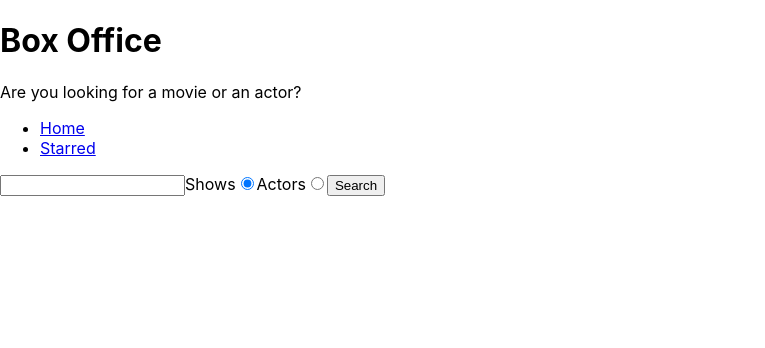
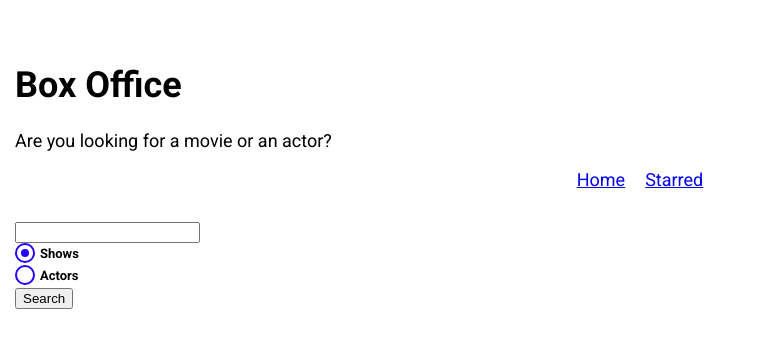
Before and after one commit to Rizwankhxn/box-office-app, a React (Create React App) app: page / in a window 1280 px wide. Shown: the top 348 px of the page, without its empty margins (0-765 px from the left). Built offline with nearby package versions, Linux system fonts and the light colour scheme.

Commit message:
installed styled components.Create global theme with sc.created custom radio. used NavLink from react-router to style active link

```diff
--- a/package.json
+++ b/package.json
@@ -8,6 +8,7 @@
     "react-dom": "^18.2.0",
     "react-router-dom": "^6.11.2",
     "react-scripts": "5.0.1",
+    "styled-components": "^6.0.0-rc.3",
     "web-vitals": "^2.1.4",
     "workbox-background-sync": "^6.6.0",
     "workbox-broadcast-update": "^6.6.0",
--- a/public/index.html
+++ b/public/index.html
@@ -5,7 +5,10 @@
     <link rel="icon" href="%PUBLIC_URL%/favicon.ico" />
     <meta name="viewport" content="width=device-width, initial-scale=1" />
     <meta name="theme-color" content="#000000" />
-    <meta name="description" content="Web site created using create-react-app" />
+    <meta
+      name="description"
+      content="Web site created using create-react-app"
+    />
     <link rel="apple-touch-icon" href="%PUBLIC_URL%/logo192.png" />
     <!--
       manifest.json provides metadata used when your web app is installed on a
@@ -21,7 +24,11 @@
       work correctly both with client-side routing and a non-root public URL.
       Learn how to configure a non-root public URL by running `npm run build`.
     -->
-    <title>React App</title>
+    <link
+      href="https://fonts.googleapis.com/css?family=Roboto:300,400,700,&display=swap"
+      rel="stylesheet"
+    />
+    <title>Box Office</title>
   </head>
   <body>
     <noscript>You need to enable JavaScript to run this app.</noscript>
--- a/src/App.jsx
+++ b/src/App.jsx
@@ -4,11 +4,14 @@
 import MainLayout from './components/MainLayout';
 import Show from './pages/Show';
 import { QueryClient, QueryClientProvider } from '@tanstack/react-query';
+import { GlobalTheme } from './theme';
 
 const queryClient = new QueryClient();
+
 function App() {
   return (
     <QueryClientProvider client={queryClient}>
+      <GlobalTheme>
         <BrowserRouter>
           <Routes>
             <Route element={<MainLayout />}>
@@ -19,21 +22,9 @@
             <Route path="/show/:showId" element={<Show />} />
 
             <Route path="*" element={<div>Not found</div>} />
-          {/* <Route path="/" element={<App />}>
-      <Route index element={<Home />} />
-      <Route path="teams" element={<Teams />}>
-        <Route path=":teamId" element={<Team />} />
-        <Route path="new" element={<NewTeamForm />} />
-        <Route index element={<LeagueStandings />} />
-      </Route>
-    </Route>
-    <Route element={<PageLayout />}>
-      <Route path="/privacy" element={<Privacy />} />
-      <Route path="/tos" element={<Tos />} />
-    </Route>
-    <Route path="contact-us" element={<Contact />} /> */}
           </Routes>
         </BrowserRouter>
+      </GlobalTheme>
     </QueryClientProvider>
   );
 }
--- /dev/null
+++ b/src/components/CustomRadio.jsx
@@ -0,0 +1,59 @@
+import styled from 'styled-components';
+
+const CustomRadio = ({ label, ...inputProps }) => {
+  return (
+    <StyledRadio>
+      {label}
+      <input {...inputProps} type="radio" />
+      <span />
+    </StyledRadio>
+  );
+};
+
+export default CustomRadio;
+
+const StyledRadio = styled.label`
+  display: block;
+  position: relative;
+  padding-left: 25px;
+  cursor: pointer;
+  font-size: 13px;
+  user-select: none;
+  font-weight: 700;
+  line-height: 1.65;
+  input {
+    position: absolute;
+    opacity: 0;
+    cursor: pointer;
+  }
+  span {
+    position: absolute;
+    top: 0;
+    left: 0;
+    height: 16px;
+    width: 16px;
+    background-color: #fff;
+    border: 2px solid ${({ theme }) => theme.mainColors.blue};
+    border-radius: 50%;
+  }
+  input:checked ~ span {
+    background-color: #fff;
+    border: 2px solid ${({ theme }) => theme.mainColors.blue};
+  }
+  span:after {
+    content: '';
+    position: absolute;
+    display: none;
+  }
+  input:checked ~ span:after {
+    display: block;
+  }
+  span:after {
+    top: 4px;
+    left: 4px;
+    width: 8px;
+    height: 8px;
+    border-radius: 50%;
+    background: ${({ theme }) => theme.mainColors.blue};
+  }
+`;
--- a/src/components/Navs.jsx
+++ b/src/components/Navs.jsx
@@ -1,5 +1,5 @@
-import { Link } from 'react-router-dom';
-
+import { NavLink } from 'react-router-dom';
+import styled from 'styled-components';
 const LINKS = [
   {
     text: 'Home',
@@ -14,14 +14,56 @@
 const Navs = () => {
   return (
     <div>
-      <ul>
+      <NavList>
         {LINKS.map(item => (
           <li key={item.to}>
-            <Link to={item.to}>{item.text}</Link>
+            <NavLink to={item.to}>{item.text}</NavLink>
           </li>
         ))}
-      </ul>
+      </NavList>
     </div>
   );
 };
 export default Navs;
+
+const NavList = styled.ul`
+  display: flex;
+  justify-content: center;
+  list-style: none;
+  margin: 0 0 30px;
+  padding: 0;
+  li {
+    margin: 0 10px;
+  }
+`;
+
+const LinkStyled = styled(NavLink)`
+  display: block;
+  padding: 3px 15px;
+  position: relative;
+  text-decoration: none;
+  color: ${({ theme }) => theme.mainColors.gray};
+  &.active {
+    color: ${({ theme }) => theme.mainColors.blue};
+    &:after {
+      content: '';
+      position: absolute;
+      display: block;
+      height: 2px;
+      left: 0%;
+      bottom: 0;
+      background-color: ${({ theme }) => theme.mainColors.blue};
+      animation: slide-in 0.3s ease-in forwards;
+      @keyframes slide-in {
+        from {
+          left: 50%;
+          width: 0;
+        }
+        to {
+          left: 0%;
+          width: 100%;
+        }
+      }
+    }
+  }
+`;
--- a/src/components/SearchForm.jsx
+++ b/src/components/SearchForm.jsx
@@ -1,5 +1,6 @@
 import { useState } from 'react';
 import { useSearchStr } from '../lib/useSearchStr';
+import CustomRadio from './CustomRadio';
 
 const SearchForm = ({ onSearch }) => {
   const [searchStr, setSearchStr] = useSearchStr();
@@ -24,26 +25,23 @@
   return (
     <form onSubmit={onSubmit}>
       <input type="text" value={searchStr} onChange={onSearchInputChange} />
-      <label>
-        Shows
-        <input
-          type="radio"
+
+      <CustomRadio
+        label="Shows"
         name="search-option"
         value="shows"
         checked={searchOption === 'shows'}
         onChange={onRadioChange}
       />
-      </label>
-      <label>
-        Actors
-        <input
-          type="radio"
+
+      <CustomRadio
+        label="Actors"
         name="search-option"
         value="actors"
         checked={searchOption === 'actors'}
         onChange={onRadioChange}
       />
-      </label>
+
       <button type="submit">Search</button>
     </form>
   );
--- a/src/index.css
+++ /dev/null
@@ -1,13 +0,0 @@
-body {
-  margin: 0;
-  font-family: -apple-system, BlinkMacSystemFont, 'Segoe UI', 'Roboto', 'Oxygen',
-    'Ubuntu', 'Cantarell', 'Fira Sans', 'Droid Sans', 'Helvetica Neue',
-    sans-serif;
-  -webkit-font-smoothing: antialiased;
-  -moz-osx-font-smoothing: grayscale;
-}
-
-code {
-  font-family: source-code-pro, Menlo, Monaco, Consolas, 'Courier New',
-    monospace;
-}
--- a/src/index.jsx
+++ b/src/index.jsx
@@ -1,6 +1,5 @@
 import React from 'react';
 import ReactDOM from 'react-dom/client';
-import './index.css';
 import App from './App';
 import * as serviceWorkerRegistration from './serviceWorkerRegistration';
 import reportWebVitals from './reportWebVitals';
--- /dev/null
+++ b/src/theme.jsx
@@ -0,0 +1,29 @@
+import { ThemeProvider, createGlobalStyle } from 'styled-components';
+
+const theme = {
+  fontFamily: 'Roboto, sans-serif',
+  mainColors: {
+    blue: '#2400ff',
+    gray: '#c6c6c6',
+    dark: '#353535',
+  },
+};
+
+const GlobalStyles = createGlobalStyle`
+  body {
+    font-family: ${({ theme }) => theme.fontFamily};
+    font-size: 18px;
+    margin: 0;
+    padding-top: 40px;
+    padding-left: 15px;
+    padding-right: 15px;
+  }
+`;
+export const GlobalTheme = ({ children }) => {
+  return (
+    <ThemeProvider theme={theme}>
+      <GlobalStyles />
+      {children}
+    </ThemeProvider>
+  );
+};
```
Also changed, not shown: 1 other file (tests, documents, lock files or other folders). Lines whose indentation alone changed are shown as unchanged.
